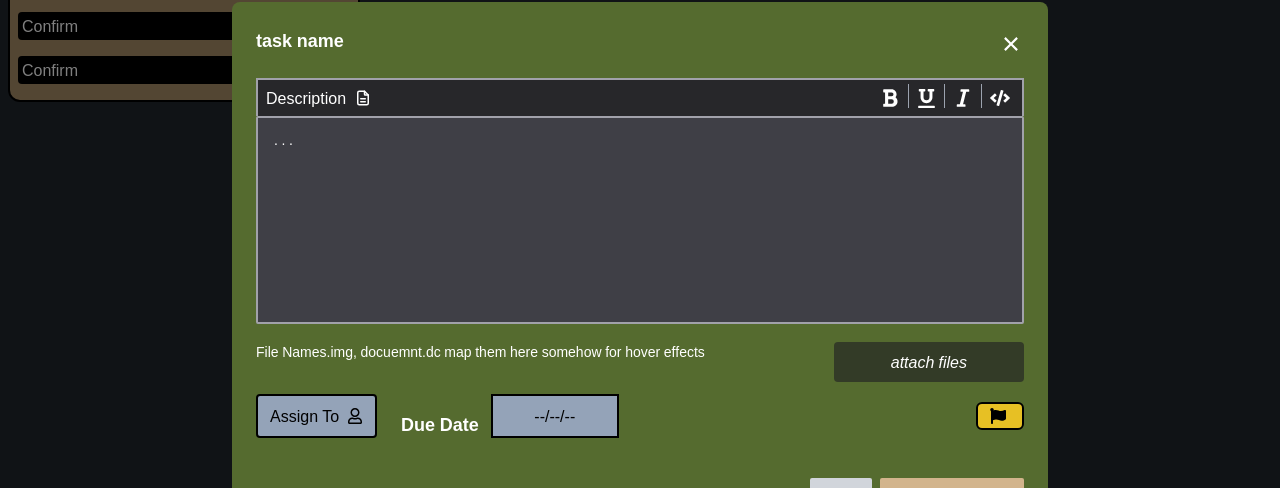
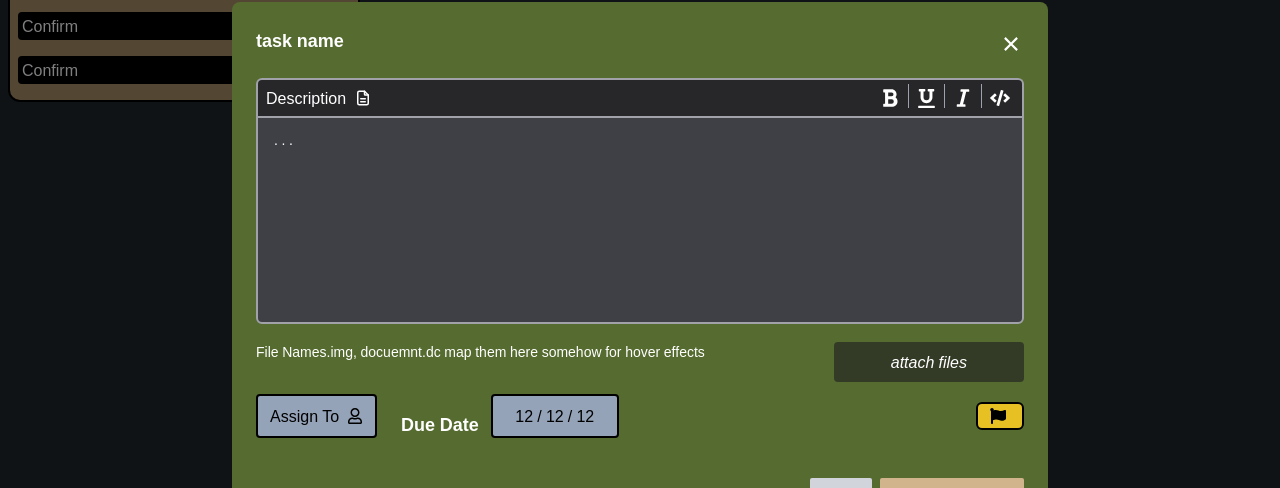
Before and after one commit to EvanZig/Task-Management-System, a React (Create React App) app in the folder client/: page / in a window 1280 px wide. Both pictures are taken after a click on the button "Create New Task". Shown: the part 126-614 px from the top of the page. Built offline with nearby package versions, Linux system fonts and the light colour scheme.

Commit message:
refactored the modal

```diff
--- a/client/src/Components/Tasks/TaskOverviewModal.js/TaskDescription.js
+++ b/client/src/Components/Tasks/TaskOverviewModal.js/TaskDescription.js
@@ -25,7 +25,7 @@ export default function TaskDescription(props) {
 
   return (
     <div>
-      <div className="flex justify-between bg-zinc-800 text-white border-2 border-zinc-400 border-b-0">
+      <div className="flex justify-between bg-zinc-800 text-white border-2 border-zinc-400 border-b-0 rounded-t-md">
         <label className="text-semibold flex justify-center items-center pl-2">
           Description <TbFileDescription size={18} className="ml-2" />
         </label>
@@ -48,7 +48,7 @@ export default function TaskDescription(props) {
         </div>
       </div>
       <textarea
-        className="resize-none w-full rounded-sm px-4 py-3 text-sm bg-zinc-700 outline-none border-2 border-zinc-400 border-solid focus:border-blue-400"
+        className="resize-none w-full rounded-b-md px-4 py-3 text-sm bg-zinc-700 outline-none border-2 border-zinc-400 border-solid focus:border-blue-400"
         rows={9}
         onFocus={() => setIsTyping(true)}
         onAbort={() => setIsTyping(false)}
--- a/client/src/Components/Tasks/TaskOverviewModal.js/TaskDueDate.js
+++ b/client/src/Components/Tasks/TaskOverviewModal.js/TaskDueDate.js
@@ -4,7 +4,7 @@ import { MdEditCalendar } from 'react-icons/md'
 
 export default function TaskDueDate() {
   const [isHovered, setIsHovered] = useState(false)
-  const [selectedDate, setSelectedDate] = useState(null)
+  const [selectedDate, setSelectedDate] = useState('12 / 12 / 12')
 
   const handleDateChange = (event) => {
     console.log('Date Change')
@@ -18,7 +18,7 @@ export default function TaskDueDate() {
     <div className="ml-3 flex">
       <span className="pt-4 font-semibold mx-3 text-lg">Due Date</span>
       <div
-        className="w-32 rounded-sm flex justify-between hover:cursor-pointer border-none outline-none dropdownBtn"
+        className="w-32 rounded flex justify-between hover:cursor-pointer border-none outline-none dropdownBtn"
         onMouseEnter={() => setIsHovered(true)}
         onMouseLeave={() => setIsHovered(false)}
       >
@@ -37,13 +37,9 @@ export default function TaskDueDate() {
               <MdEditCalendar size={18} />
             </button>
           </>
-        ) : selectedDate ? (
-          <div className="text-black flex justify-center items-center w-full border-2 border-black">
-            {selectedDate}
-          </div>
         ) : (
-          <div className="text-black flex justify-center items-center w-full bg-slate-400 border-2 border-black">
-            --/--/--
+          <div className="text-black flex justify-center rounded items-center w-full bg-slate-400 border-2 border-black">
+            {selectedDate ? selectedDate : '--/--/--'}
           </div>
         )}
       </div>
--- a/client/src/Components/Tasks/TaskOverviewModal.js/TaskOverviewModal.js
+++ b/client/src/Components/Tasks/TaskOverviewModal.js/TaskOverviewModal.js
@@ -94,7 +94,7 @@ export default function TaskOverviewModal() {
                   )}
                 </div>
                 <button
-                  className="text-white hover:text-gray-700 hover:scale-110"
+                  className="text-white  hover:scale-125"
                   onClick={handleClose}
                 >
                   <RiCloseLine size={26} />
```
